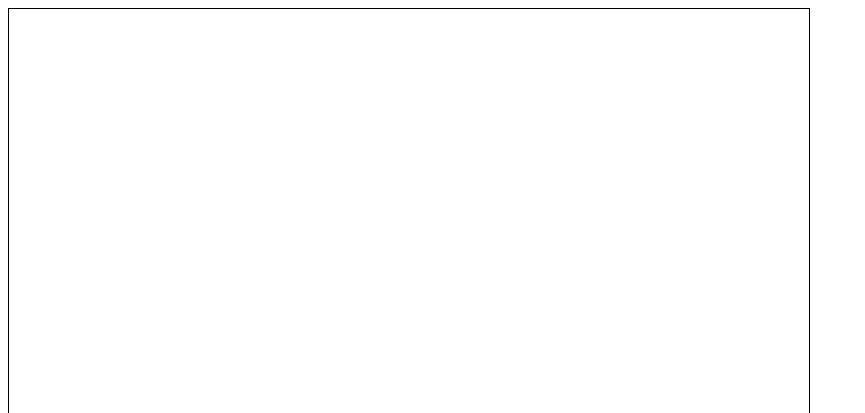
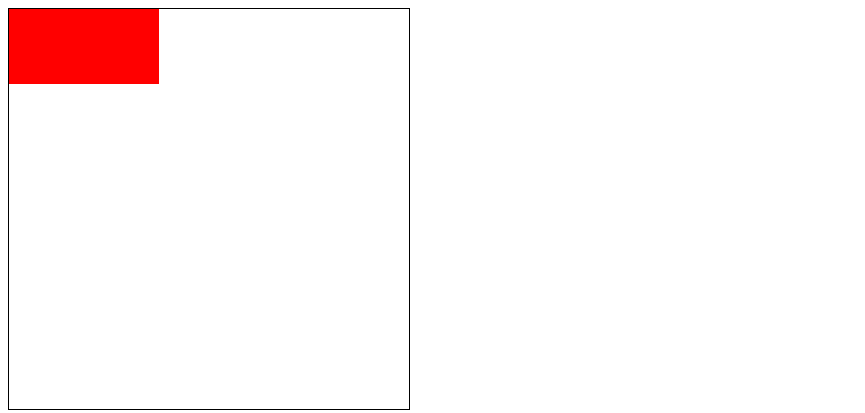
Before and after one commit to flowmid/flowmid.github.io, a plain HTML site: page index.html in a window 1280 px wide. Shown: the top 413 px of the page, without its empty margins (0-865 px from the left). Drawn offline with Linux system fonts and the light colour scheme.

Commit message:
Adjust canvas

```diff
--- a/index.html
+++ b/index.html
@@ -1,8 +1,9 @@
 <!DOCTYPE>
 <html>
   <body>
-    <canvas id="mainCanvas" width="800" height="800"
+    <canvas id="mainCanvas" width="400" height="400"
 	    style="border:1px solid #000000;"></canvas>
+    <script src="drawOnCanvas.js"></script>
   </body>
 
 </html>
```
